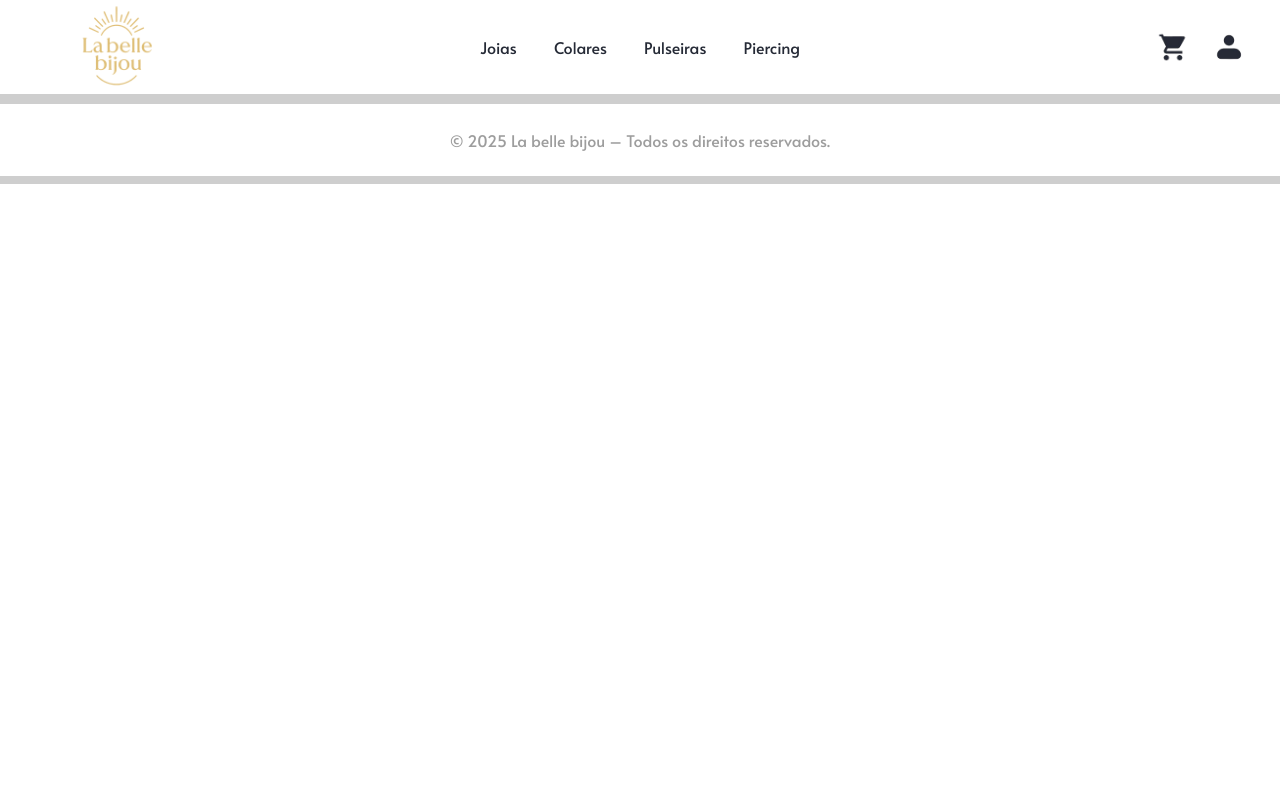
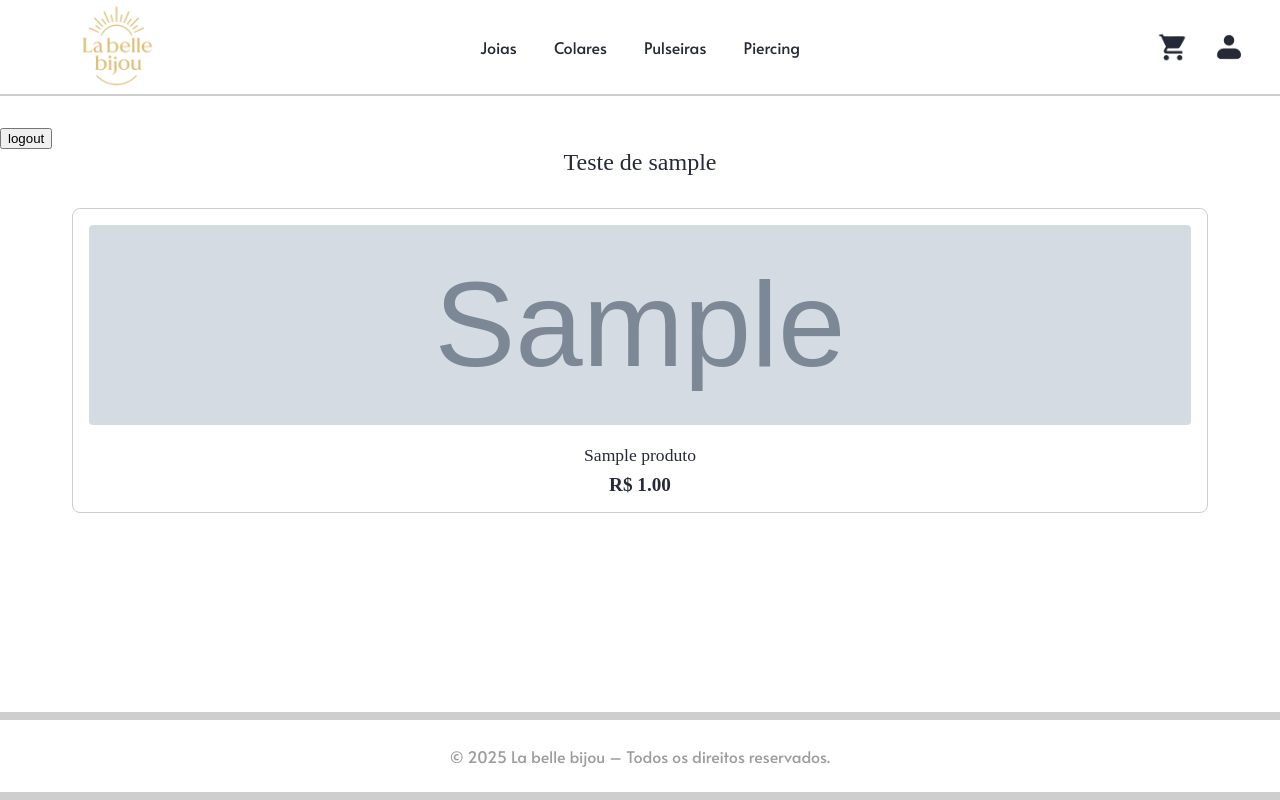
Before and after one commit to SENAI-Morvan-Figueiredo/La-Belle-Bijou, a Django app: page / in a window 1280 px wide. Run offline with Django 5.2, Linux system fonts and the light colour scheme; a user stored in the database is signed in; tables that the repository leaves empty hold one stand-in row (values such as "Sample post"); grey boxes marked "Sample" are stand-in pictures.

Commit message:
reajustes do carrinho e tela inicial arrumada

```diff
--- a/products/cart.py
+++ b/products/cart.py
@@ -21,9 +21,6 @@ class Cart:
             self.cart[produto_id]["quantidade"] = quantidade
         else: # se o produto já estiver no carrinho adiciona 1 na quantidade
             self.cart[produto_id]["quantidade"] += quantidade
-
-        # CALCULA O TOTAL DO ITEM (FALTANDO)
-        self.cart[produto_id]["total"] = str(Decimal(self.cart[produto_id]["preco"]) * self.cart[produto_id]["quantidade"])
 
         print(self.session["cart"])
         self.save() # salva na sessão
--- a/products/templates/products/home.html
+++ b/products/templates/products/home.html
@@ -1,44 +1,36 @@
 {% extends 'base.html' %}
 {% load static %}
 
+{% block title %}La Belle Bijou - Home{% endblock %}
+
 {% block extra_css %}
-<link rel="stylesheet" href="{% static 'css/carrinho.css' %}">
+<link rel="stylesheet" href="{% static 'css/home.css' %}">
 {% endblock %}
 
-{% block content %}
-<h2>Meu carrinho</h2>
-<table class="table">
-  <thead>
-    <tr>
-      <th>Produto</th>
-      <th>Qtd</th>
-      <th>Preço</th>
-      <th>Total</th>
-      <th></th>
-    </tr>
-  </thead>
-  <tbody>
-    {% for item in cart %}
-        <tr>
-        <td>
-            <img src="{{ item.imagem }}" style="width:50px;">
-            {{ item.nome }}
-        </td>
-        <td>{{ item.quantidade }}</td>
-        <td>R$ {{ item.preco }}</td>
-        <td>R$ {{ item.total }}</td>
-        <td>
-            <a href="{% url 'remover_carrinho' item.id %}" class="btn btn-danger btn-sm">
-                Remover
-            </a>
-        </td>
-        </tr>
-    {% empty %}
-    <tr><td colspan="5">Seu carrinho está vazio</td></tr>
-    {% endfor %}
-    <button onclick="window.location.href='{% url 'limpar_carrinho' %}'">limpar carrinho</button>
-  </tbody>
-</table>
+{% block conteudo %}
+<div class="home-content">
+    {% if user.is_authenticated %}
+        <form method="post" action="{% url 'logout' %}">
+            {% csrf_token %}
+            <button type="submit">logout</button>
+        </form>
+        <div class="welcome-message">
+            <h1>Teste de {{ user.username }}</h1>
+        </div>
+    {% endif %}
 
-<h3>Total: R$ {{ cart.get_total_price }}</h3>
+    <div class="produtos-grid">
+        {% for produto in produtos %}
+            <div class="produto-card" onclick="window.location.href='{% url 'detalhe-produto' produto.pk %}'">
+                {% if produto.imagem_principal %}
+                    <img src="{{ produto.imagem_principal.url }}" alt="{{ produto.nome }}">
+                {% else %}
+                    <img src="{% static 'img/produto-placeholder.jpg' %}" alt="Imagem não disponível">
+                {% endif %}
+                <h3>{{ produto.nome }}</h3>
+                <p class="preco">R$ {{ produto.preco }}</p>
+            </div>
+        {% endfor %}
+    </div>
+</div>
 {% endblock %}
--- a/products/views.py
+++ b/products/views.py
@@ -21,26 +21,22 @@ class DetailProduto(DetailView):
 # -=-=-=-=-=-=-=-=-=-=-=-=-=--=-=-=-=-=-=-=-=-=-=-=-=-=--=- Carrinho -=-=-=-=-=-=-=-=-=-=-=-=-=--=-=-=-=-=-=-=-=-=-=-=-=-=--=-
 
 def adicionar_ao_carrinho(request, produto_id):
-    """Adiciona um produto ao carrinho"""
     cart = Cart(request)
     produto = get_object_or_404(Produto, id=produto_id)
     cart.add(produto, quantidade=1)
     return redirect("ver_carrinho")
 
 def remover_do_carrinho(request, produto_id):
-    """Remove um produto do carrinho"""
     cart = Cart(request)
     produto = get_object_or_404(Produto, id=produto_id)
     cart.remove(produto)
     return redirect("ver_carrinho")
 
 def ver_carrinho(request):
-    """Exibe a página do carrinho"""
     cart = Cart(request)
     return render(request, "products/carrinho.html", {"cart": cart})
 
 def limpar_carrinho(request):
-    """Limpa todos os itens do carrinho"""
     cart = Cart(request)
     cart.clear()
     return redirect("ver_carrinho")
@@ -50,39 +46,34 @@ def limpar_carrinho(request):
 def atualizar_quantidade(request):
     """Atualiza a quantidade de um produto no carrinho via AJAX"""
     try:
-        # Obtém os dados da requisição
         data = json.loads(request.body)
-        produto_id = data.get('produto_id')
-        quantidade = int(data.get('quantidade'))
+        produto_id = data.get("produto_id")
+        quantidade = int(data.get("quantidade"))
 
         cart = Cart(request)
         produto = get_object_or_404(Produto, id=produto_id)
 
-        if quantidade > 0:
-            # Atualiza a quantidade no carrinho
-            cart.add(produto, quantidade=quantidade, override=True)
-
-            # Calcula totais atualizados
-            total_item = cart.cart[str(produto_id)]['total']
-            total_carrinho = cart.get_total_price()
-
-            return JsonResponse({
-                'success': True,
-                'item_total': f"{float(total_item):.2f}",
-                'cart_total': f"{float(total_carrinho):.2f}"
-            })
-        else:
-            # Remove o item se quantidade for 0
+        if quantidade <= 0:
             cart.remove(produto)
             total_carrinho = cart.get_total_price()
-
             return JsonResponse({
-                'success': True,
-                'item_total': "0.00",
-                'cart_total': f"{float(total_carrinho):.2f}",
-                'removed': True
+                "success": True,
+                "removed": True,
+                "cart_total": f"{float(total_carrinho):.2f}"
             })
 
+        # Atualiza quantidade
+        cart.add(produto, quantidade=quantidade, override=True)
+
+        # Recalcula usando o próprio objeto cart
+        item = next((i for i in cart if int(i["id"]) == produto.id), None)
+        total_carrinho = cart.get_total_price()
+
+        return JsonResponse({
+            "success": True,
+            "item_total": f"{float(item['total']):.2f}" if item else "0.00",
+            "cart_total": f"{float(total_carrinho):.2f}",
+        })
+
     except Exception as e:
-        # Retorna erro em caso de exceção
-        return JsonResponse({'success': False, 'error': str(e)})
+        return JsonResponse({"success": False, "error": str(e)})
```
